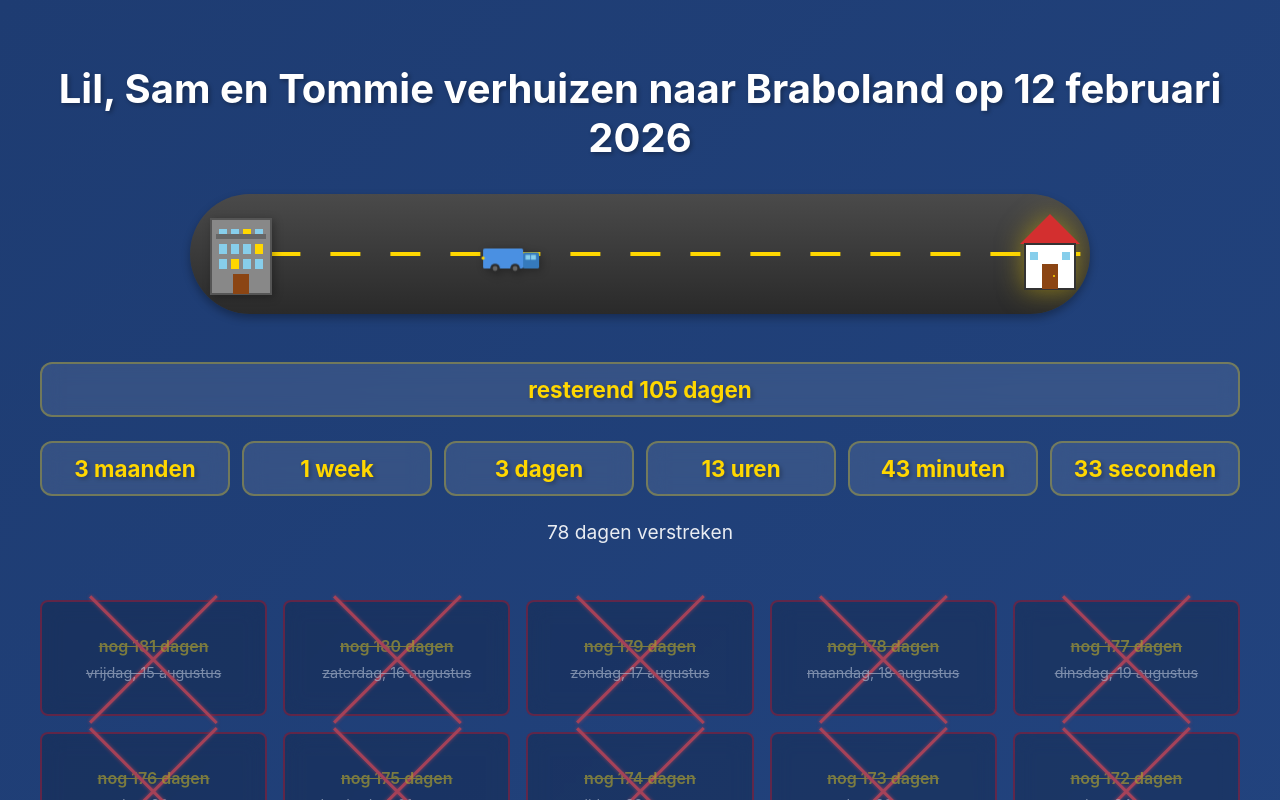
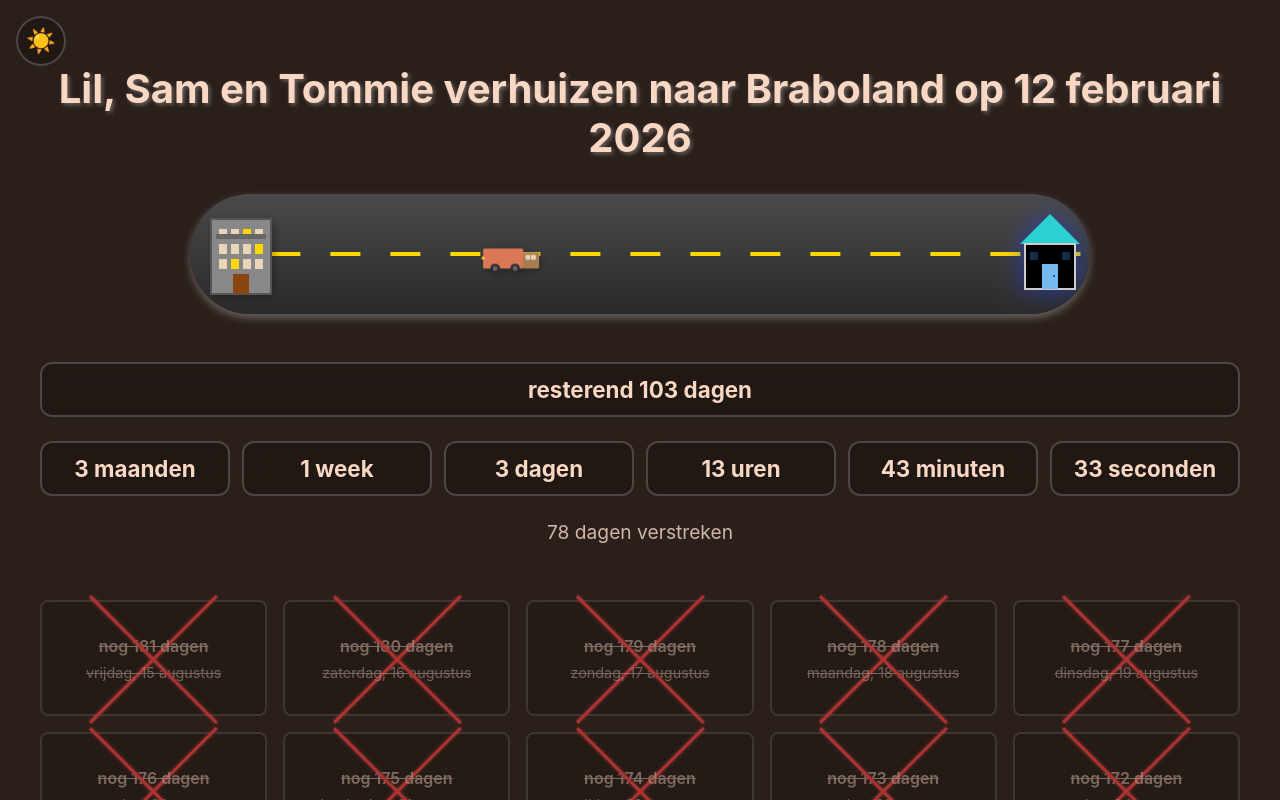
Before and after one commit to samueldesmit/countdown, a React (Create React App) app: page / in a window 1280 px wide. Shown: the top 800 px of the page. Built offline with nearby package versions, Linux system fonts and the light colour scheme.

Commit message:
color upgrade

```diff
--- a/public/index.html
+++ b/public/index.html
@@ -7,8 +7,9 @@
     <meta name="theme-color" content="#000000" />
     <meta
       name="description"
-      content="Web site created using create-react-app"
+      content="Lil & Sam verhuizen - Aftellen naar 12 februari 2026"
     />
+    <meta name="title" content="Lil & Sam verhuizen" />
     <link rel="apple-touch-icon" href="%PUBLIC_URL%/logo192.png" />
     <!--
       manifest.json provides metadata used when your web app is installed on a
@@ -24,7 +25,7 @@
       work correctly both with client-side routing and a non-root public URL.
       Learn how to configure a non-root public URL by running `npm run build`.
     -->
-    <title>React App</title>
+    <title>Lil & Sam verhuizen</title>
   </head>
   <body>
     <noscript>You need to enable JavaScript to run this app.</noscript>
--- a/src/App.css
+++ b/src/App.css
@@ -3,15 +3,50 @@
   min-height: 100vh;
 }
 
+.dark-mode-toggle {
+  position: fixed;
+  top: 1rem;
+  left: 1rem;
+  z-index: 1000;
+  background: rgba(255, 255, 255, 0.2);
+  border: 2px solid rgba(0, 0, 0, 0.2);
+  border-radius: 50%;
+  width: 50px;
+  height: 50px;
+  font-size: 1.5rem;
+  cursor: pointer;
+  display: flex;
+  align-items: center;
+  justify-content: center;
+  backdrop-filter: blur(10px);
+  transition: all 0.3s ease;
+}
+
+.dark-mode-toggle:hover {
+  background: rgba(255, 255, 255, 0.3);
+  transform: scale(1.1);
+}
+
+.App.dark-mode .dark-mode-toggle {
+  background: rgba(0, 0, 0, 0.2);
+  border-color: rgba(255, 255, 255, 0.2);
+}
+
 .App-header {
-  background: linear-gradient(135deg, #1e3c72 0%, #2a5298 100%);
+  background: #f9d7c2;
   min-height: 100vh;
   display: flex;
   flex-direction: column;
   align-items: center;
   justify-content: flex-start;
   padding: 2rem;
-  color: white;
+  color: #333;
+  transition: background-color 0.3s ease, color 0.3s ease;
+}
+
+.App-header.dark-mode {
+  background: #2a1f1a;
+  color: #f9d7c2;
 }
 
 .App-header h1 {
@@ -32,8 +67,8 @@
   margin: 0 0 2rem;
   opacity: 0.9;
   font-weight: 500;
-  color: #ffd700;
-  text-shadow: 1px 1px 2px rgba(0, 0, 0, 0.3);
+  color: #000;
+  text-shadow: 1px 1px 2px rgba(255, 255, 255, 0.3);
 }
 
 /* Journey Animation */
@@ -204,12 +239,12 @@
   font-size: 1.4rem;
   font-weight: 700;
   margin: 0;
-  color: #ffd700;
-  text-shadow: 2px 2px 4px rgba(0, 0, 0, 0.3);
+  color: #000;
+  text-shadow: 1px 1px 2px rgba(255, 255, 255, 0.3);
   background: rgba(255, 255, 255, 0.1);
   padding: 0.75rem 1rem;
   border-radius: 12px;
-  border: 2px solid rgba(255, 215, 0, 0.3);
+  border: 2px solid rgba(0, 0, 0, 0.2);
   backdrop-filter: blur(10px);
   min-width: 0;
   white-space: nowrap;
@@ -298,7 +333,7 @@
   font-size: 1rem;
   font-weight: 600;
   margin-bottom: 0.5rem;
-  color: #ffd700;
+  color: #000;
 }
 
 .date-name {
@@ -310,6 +345,26 @@
 .date-item.crossed-off .date-name {
   text-decoration: line-through;
   opacity: 0.7;
+}
+
+.date-item.half-crossed-off {
+  background: rgba(0, 0, 0, 0.15);
+  border-color: rgba(255, 200, 0, 0.5);
+  opacity: 0.8;
+  position: relative;
+}
+
+.date-item.half-crossed-off::before {
+  content: '';
+  position: absolute;
+  top: 50%;
+  left: 10%;
+  width: 80%;
+  height: 3px;
+  background: #ffaa00;
+  transform: rotate(-45deg);
+  box-shadow: 0 0 4px rgba(255, 170, 0, 0.6);
+  opacity: 0.6;
 }
 
 @media (max-width: 768px) {
@@ -393,3 +448,72 @@
     font-size: 0.7rem;
   }
 }
+
+/* Dark Mode Styles */
+.App.dark-mode .App-header h1 {
+  color: #f9d7c2;
+  text-shadow: 2px 2px 4px rgba(255, 255, 255, 0.3);
+}
+
+.App.dark-mode .address {
+  color: #f9d7c2;
+  text-shadow: 1px 1px 2px rgba(0, 0, 0, 0.3);
+}
+
+.App.dark-mode .road {
+  background: linear-gradient(to bottom, #b5b5b5 0%, #d5d5d5 100%);
+  filter: invert(1);
+}
+
+.App.dark-mode .road-line {
+  filter: invert(1);
+}
+
+.App.dark-mode .time-item {
+  color: #f9d7c2;
+  background: rgba(0, 0, 0, 0.2);
+  border-color: rgba(255, 255, 255, 0.2);
+  text-shadow: 1px 1px 2px rgba(0, 0, 0, 0.3);
+}
+
+.App.dark-mode .date-day {
+  color: #f9d7c2;
+}
+
+.App.dark-mode .date-name {
+  color: #e0c9b5;
+}
+
+.App.dark-mode .date-item {
+  background: rgba(0, 0, 0, 0.2);
+  border-color: rgba(255, 255, 255, 0.2);
+}
+
+.App.dark-mode .date-item:hover {
+  background: rgba(0, 0, 0, 0.3);
+  border-color: rgba(255, 255, 255, 0.3);
+}
+
+.App.dark-mode .crossed-info {
+  color: #e0c9b5;
+}
+
+.App.dark-mode .time-label {
+  color: #f9d7c2;
+}
+
+.App.dark-mode .subtitle {
+  color: #e0c9b5;
+}
+
+.App.dark-mode .home {
+  filter: invert(1) drop-shadow(2px 2px 4px rgba(255, 255, 255, 0.3));
+}
+
+.App.dark-mode .apartment {
+  filter: invert(1) drop-shadow(2px 2px 4px rgba(255, 255, 255, 0.3));
+}
+
+.App.dark-mode .truck {
+  filter: invert(1) drop-shadow(2px 2px 4px rgba(255, 255, 255, 0.3));
+}
--- a/src/App.js
+++ b/src/App.js
@@ -32,18 +32,29 @@
   }, [targetDate, startDate]);
 
   // Calculate days remaining from today to targetDate
-  // Add 1 day so that on 11 feb it shows "nog 1 dag"
+  // Match the display logic in the calendar (item.dayNumber - 1)
   const daysRemaining = useMemo(() => {
     const diff = (targetDate - today) / (1000 * 60 * 60 * 24);
     const days = Math.ceil(diff);
-    // Add 1 day to show one day ahead
-    return days + 1;
+    // Match calendar display: displayDay = item.dayNumber - 1
+    // So we need to subtract 1 from the calculated remaining days
+    return Math.max(1, days - 1);
   }, [targetDate, today]);
 
   // Check if we've reached or passed the target date
   const isTargetDateReached = useMemo(() => {
     return today >= targetDate;
   }, [today, targetDate]);
+
+  // Dark mode state - default based on time of day
+  // Light mode: 8:00 - 18:00, Dark mode: outside those hours
+  const getDefaultDarkMode = () => {
+    const now = new Date();
+    const hours = now.getHours();
+    return hours < 8 || hours >= 18;
+  };
+
+  const [isDarkMode, setIsDarkMode] = useState(getDefaultDarkMode);
 
   // Calculate days passed (from start to preview date)
   const daysPassed = useMemo(() => {
@@ -211,8 +222,16 @@
   }, [daysRemaining, today, actualToday, daysPassed, totalDaysInJourney]);
 
   return (
-    <div className="App">
-      <header className="App-header">
+    <div className={`App ${isDarkMode ? 'dark-mode' : ''}`}>
+      <header className={`App-header ${isDarkMode ? 'dark-mode' : ''}`}>
+        {/* Dark Mode Toggle */}
+        <button
+          className="dark-mode-toggle"
+          onClick={() => setIsDarkMode(!isDarkMode)}
+          aria-label="Toggle dark mode"
+        >
+          {isDarkMode ? '☀️' : '🌙'}
+        </button>
         <h1>Lil, Sam en Tommie verhuizen naar Braboland op 12 februari 2026</h1>
         {/* Apartment to Home Animation */}
         <div className="journey-animation">
@@ -223,20 +242,20 @@
                 {/* Apartment building structure */}
                 <rect x="20" y="20" width="60" height="75" fill="#888" stroke="#555" strokeWidth="2"/>
                 {/* Windows - multiple floors */}
-                <rect x="28" y="30" width="8" height="10" fill="#87ceeb"/>
-                <rect x="40" y="30" width="8" height="10" fill="#87ceeb"/>
+                <rect x="28" y="30" width="8" height="10" fill="#e8d5b7"/>
+                <rect x="40" y="30" width="8" height="10" fill="#e8d5b7"/>
                 <rect x="52" y="30" width="8" height="10" fill="#ffd700"/>
-                <rect x="64" y="30" width="8" height="10" fill="#87ceeb"/>
+                <rect x="64" y="30" width="8" height="10" fill="#e8d5b7"/>
                 {/* Second floor */}
-                <rect x="28" y="45" width="8" height="10" fill="#87ceeb"/>
-                <rect x="40" y="45" width="8" height="10" fill="#87ceeb"/>
-                <rect x="52" y="45" width="8" height="10" fill="#87ceeb"/>
+                <rect x="28" y="45" width="8" height="10" fill="#e8d5b7"/>
+                <rect x="40" y="45" width="8" height="10" fill="#e8d5b7"/>
+                <rect x="52" y="45" width="8" height="10" fill="#e8d5b7"/>
                 <rect x="64" y="45" width="8" height="10" fill="#ffd700"/>
                 {/* Third floor */}
-                <rect x="28" y="60" width="8" height="10" fill="#87ceeb"/>
+                <rect x="28" y="60" width="8" height="10" fill="#e8d5b7"/>
                 <rect x="40" y="60" width="8" height="10" fill="#ffd700"/>
-                <rect x="52" y="60" width="8" height="10" fill="#87ceeb"/>
-                <rect x="64" y="60" width="8" height="10" fill="#87ceeb"/>
+                <rect x="52" y="60" width="8" height="10" fill="#e8d5b7"/>
+                <rect x="64" y="60" width="8" height="10" fill="#e8d5b7"/>
                 {/* Door */}
                 <rect x="42" y="75" width="16" height="20" fill="#8b4513"/>
                 {/* Balcony */}
@@ -246,12 +265,12 @@
             <div className="truck-container" style={{ left: `${journeyProgress}%` }}>
               <svg className="truck" viewBox="0 0 100 60" xmlns="http://www.w3.org/2000/svg">
                 {/* Truck body */}
-                <rect x="10" y="25" width="50" height="25" fill="#4a90e2" rx="2"/>
+                <rect x="10" y="25" width="50" height="25" fill="#d97757" rx="2"/>
                 {/* Truck cabin */}
-                <rect x="60" y="30" width="20" height="20" fill="#357abd" rx="2"/>
+                <rect x="60" y="30" width="20" height="20" fill="#a67c52" rx="2"/>
                 {/* Windows */}
-                <rect x="63" y="33" width="6" height="6" fill="#87ceeb"/>
-                <rect x="70" y="33" width="6" height="6" fill="#87ceeb"/>
+                <rect x="63" y="33" width="6" height="6" fill="#e8d5b7"/>
+                <rect x="70" y="33" width="6" height="6" fill="#e8d5b7"/>
                 {/* Wheels - grouped for animation */}
                 <g className="wheel wheel-1">
                   <circle cx="25" cy="50" r="6" fill="#2c2c2c"/>
@@ -275,8 +294,8 @@
                 <rect x="42" y="60" width="16" height="25" fill="#8b4513"/>
                 <circle cx="54" cy="72" r="1" fill="#ffd700"/>
                 {/* Windows */}
-                <rect x="30" y="48" width="8" height="8" fill="#87ceeb"/>
-                <rect x="62" y="48" width="8" height="8" fill="#87ceeb"/>
+                <rect x="30" y="48" width="8" height="8" fill="#e8d5b7"/>
+                <rect x="62" y="48" width="8" height="8" fill="#e8d5b7"/>
               </svg>
             </div>
             <div className="keys-icon" style={{ opacity: daysRemaining === 0 ? 1 : 0 }}>
@@ -310,17 +329,27 @@
             // If daysPassed = 50, then days 182, 181, ..., 133 are in the past (should be crossed)
             // Days with dayNumber > (totalDaysInJourney - daysPassed) should be crossed off
             const isCrossedOff = item.dayNumber > (totalDaysInJourney - daysPassed);
-            // Check if this date is the target date (12 februari)
+
+            // Check if this date is today (half crossed off)
             const itemDate = new Date(item.date);
             itemDate.setHours(0, 0, 0, 0);
+            const todayOnly = new Date(today);
+            todayOnly.setHours(0, 0, 0, 0);
+            const isToday = itemDate.getTime() === todayOnly.getTime();
+
+            // Check if this date is the target date (12 februari)
             const targetDateOnly = new Date(targetDate);
             targetDateOnly.setHours(0, 0, 0, 0);
             const isTargetDate = itemDate.getTime() === targetDateOnly.getTime();
 
+            // If today, always show as half-crossed-off, not fully crossed-off
+            const shouldBeHalfCrossed = isToday && !isTargetDate;
+            const shouldBeFullyCrossed = isCrossedOff && !isToday;
+
             return (
               <div
                 key={index}
-                className={`date-item ${isCrossedOff ? 'crossed-off' : ''}`}
+                className={`date-item ${shouldBeFullyCrossed ? 'crossed-off' : ''} ${shouldBeHalfCrossed ? 'half-crossed-off' : ''}`}
               >
                 <div className="date-day">
                   {isTargetDate ? 'het is zover' : (() => {
```
Also changed, not shown: public/manifest.json.
